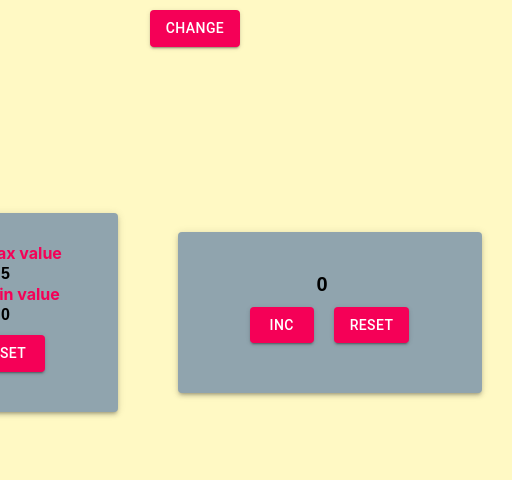
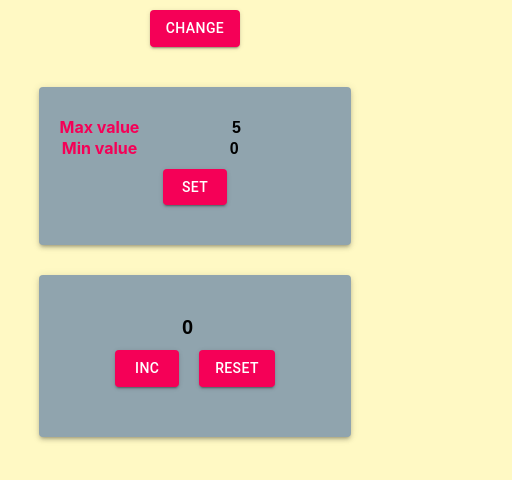
Before and after one commit to EuSet/counter, a React (Create React App) app: page / in a window 390 px wide. Shown: the top 480 px of the page, 512 px wide, since content can reach past the window. Built offline with nearby package versions, Linux system fonts and the light colour scheme.

Commit message:
added use reducer and adaptive, refactor code

```diff
--- a/src/App.css
+++ b/src/App.css
@@ -8,7 +8,7 @@ body{
 }
 .App {
   text-align: center;
-  height: 512px;
+  min-height: 512px;
 }
 .error{
   color: red;
@@ -20,3 +20,9 @@ body{
 input:focus{
   outline: none;
 }
+
+@media screen and (max-width: 760px) {
+  .container{
+    display: inline-block;
+  }
+}
--- a/src/App.tsx
+++ b/src/App.tsx
@@ -1,109 +1,101 @@
-import React, {useEffect, useState} from 'react';
+import React, {useEffect, useReducer, useState} from 'react';
 import './App.css';
 import {Counter} from "./Components/Counter";
 import {Settings} from "./Components/Settings";
 import {Grid, Paper} from "@material-ui/core";
 import {UniversalButton} from "./Components/Common/UniversalButton";
+import {
+    initialState,
+    reducer,
+    setMaxInputValueAC,
+    setMaxValueAC,
+    setNewStartValueAC,
+    setNewValueAC,
+    setShowCounterAC,
+    setStartValueAC,
+    setTypeValueAC,
+    setValueAC,
+    setValueResetAC
+} from "./Components/reducer";
 
 
 function App() {
-    const [startValue, setStartValue] = useState<number>(0)
-    const [value, setValue] = useState<number>(0)
-    const [maxValue, setMaxValue] = useState<number>(5)
-    const [maxInputValue, setMaxInputValue] = useState<number>(maxValue)
-    const [typeValue, setTypeValue] = useState<boolean>(false)
-    const [showCounter, setShowCounter] = useState<boolean>(true)
     const [displayOptions, setDisplayOptions] = useState<boolean>(false)
+
+
+    const [state, dispatch] = useReducer(reducer, initialState)
+
 
     useEffect(() => {
         const valueAsString = localStorage.getItem('counterValue')
         if (valueAsString) {
             const newValue = JSON.parse(valueAsString)
-            setValue(newValue)
+            dispatch(setNewValueAC(newValue))
         }
     }, [])
     useEffect(() => {
-        localStorage.setItem('counterValue', JSON.stringify(value))
-    }, [value])
+        localStorage.setItem('counterValue', JSON.stringify(state.value))
+    }, [state.value])
 
     const buttonIncFunction = () => {
-        setValue(value + 1)
+        dispatch(setValueAC())
     }
     const buttonResetFunction = () => {
-        setValue(startValue)
+        dispatch(setValueResetAC())
     }
     const addStartValue = (e: React.ChangeEvent<HTMLInputElement>) => {
-        setStartValue(e.currentTarget.valueAsNumber)
-        setTypeValue(true)
+        dispatch(setStartValueAC(e.currentTarget.valueAsNumber))
+        dispatch(setTypeValueAC(true))
         if (e.currentTarget.valueAsNumber < 0) {
-            setMaxInputValue(value)
+            dispatch(setMaxInputValueAC(state.value))
         }
     }
     const addMaxValue = (e: React.ChangeEvent<HTMLInputElement>) => {
-        setMaxValue(e.currentTarget.valueAsNumber)
-        setTypeValue(true)
+        dispatch(setMaxValueAC(e.currentTarget.valueAsNumber))
+        dispatch(setTypeValueAC(true))
     }
     const buttonOnClick = () => {
-        setValue(startValue)
-        setMaxInputValue(maxValue)
-        setTypeValue(false)
-        setShowCounter(!showCounter)
+        dispatch(setNewStartValueAC(state.startValue))
+        dispatch(setMaxInputValueAC(state.maxValue))
+        dispatch(setTypeValueAC(false))
+        dispatch(setShowCounterAC(!state.showCounter))
     }
-
+    const settings = <Paper style={{padding: '30px 0', margin: '30px', backgroundColor: '#90a4ae'}} elevation={3}>
+        <Grid item>
+            <Settings maxValue={state.maxValue} startValue={state.startValue} addMaxValue={addMaxValue}
+                      addStartValue={addStartValue} buttonOnClick={buttonOnClick} value={state.value}/>
+        </Grid>
+    </Paper>
+    const counter = <Paper style={{padding: '40px 20px', margin: '30px', backgroundColor: '#90a4ae'}} elevation={3}>
+        <Grid item>
+            <Counter
+                maxInputValue={state.maxInputValue}
+                maxValue={state.maxValue}
+                value={state.value}
+                // setValue={setValue}
+                buttonIncFunction={buttonIncFunction}
+                buttonResetFunction={buttonResetFunction}
+                startValue={state.startValue}
+                typeValue={state.typeValue}
+                setShowCounterAC={setShowCounterAC}
+                displayOptions={displayOptions}
+            />
+        </Grid>
+    </Paper>
     return (
         <div className="App">
             <UniversalButton title={'Change'} universalFunction={() => {
                 setDisplayOptions(!displayOptions)
             }}/>
-            <Grid justify={'center'} alignItems={'center'} style={{height: '512px'}} container>
-                {displayOptions ? showCounter ?
-                    <Paper style={{padding: '30px 0', margin: '30px', backgroundColor: '#90a4ae'}} elevation={3}>
-                        <Grid item>
-                            <Settings maxValue={maxValue} startValue={startValue} addMaxValue={addMaxValue}
-                                      addStartValue={addStartValue} buttonOnClick={buttonOnClick} value={value}/>
-                        </Grid>
-                    </Paper>
+            <Grid justify={'center'} alignItems={'center'} container>
+                {displayOptions ? state.showCounter ?
+                    {settings}
                     :
-                    <Paper style={{padding: '40px 0', margin: '30px', backgroundColor: '#90a4ae'}} elevation={3}>
-                        <Grid item>
-                            <Counter
-                                maxInputValue={maxInputValue}
-                                maxValue={maxValue}
-                                value={value}
-                                setValue={setValue}
-                                buttonIncFunction={buttonIncFunction}
-                                buttonResetFunction={buttonResetFunction}
-                                startValue={startValue}
-                                typeValue={typeValue}
-                                setShowCounter={setShowCounter}
-                                displayOptions={displayOptions}
-                            />
-                        </Grid>
-                    </Paper>
+                    {counter}
                     :
                     <div className={'container'}>
-                        <Paper style={{padding: '30px 0', margin: '30px', backgroundColor: '#90a4ae'}} elevation={3}>
-                            <Grid item>
-                                <Settings maxValue={maxValue} startValue={startValue} addMaxValue={addMaxValue}
-                                          addStartValue={addStartValue} buttonOnClick={buttonOnClick} value={value}/>
-                            </Grid>
-                        </Paper>
-                        <Paper style={{padding: '40px 0', margin: '30px', backgroundColor: '#90a4ae'}} elevation={3}>
-                            <Grid item>
-                                <Counter
-                                    maxInputValue={maxInputValue}
-                                    maxValue={maxValue}
-                                    value={value}
-                                    setValue={setValue}
-                                    buttonIncFunction={buttonIncFunction}
-                                    buttonResetFunction={buttonResetFunction}
-                                    startValue={startValue}
-                                    typeValue={typeValue}
-                                    setShowCounter={setShowCounter}
-                                    displayOptions={displayOptions}
-                                />
-                            </Grid>
-                        </Paper>
+                        {settings}
+                        {counter}
                     </div>}
             </Grid>
         </div>
--- a/src/Components/Counter.module.css
+++ b/src/Components/Counter.module.css
@@ -2,7 +2,7 @@
     display: inline-block
 }
 .inputStyle {
-    width: 300px;
+    max-width: 300px;
     text-align: center;
     font-weight: bold;
     font-size: 30px;
@@ -10,7 +10,7 @@
     background-color: #90a4ae;
 }
 .inputTextStyle{
-    width: 300px;
+    max-width: 300px;
     text-align: center;
     color: black;
     border: 0;
@@ -19,7 +19,7 @@
     background-color: #90a4ae;
 }
 .inputErrorStyle {
-    width: 300px;
+    max-width: 300px;
     text-align: center;
     color: red;
     border: 0;
--- a/src/Components/Counter.tsx
+++ b/src/Components/Counter.tsx
@@ -7,11 +7,10 @@ type PropsType = {
     maxValue:number
     startValue: number
     maxInputValue: number
-    setValue: (value: number) => void
     buttonIncFunction: () => void
     buttonResetFunction: () => void
     typeValue:boolean
-    setShowCounter:(toggle:boolean) => void
+    setShowCounterAC:(toggle:boolean) => void
     displayOptions:boolean
 }
 
@@ -38,7 +37,7 @@ export const Counter = (props: PropsType) => {
             />
             {props.displayOptions ? <UniversalButton
                 title={'Set'}
-                universalFunction={() => {props.setShowCounter(true)}}
+                universalFunction={() => {props.setShowCounterAC(true)}}
             /> : null }
 
         </div>
--- a/src/Components/Settings.module.css
+++ b/src/Components/Settings.module.css
@@ -1,5 +1,5 @@
 .inputTextStyle{
-    width: 205px;
+    max-width: 205px;
     text-align: center;
     color: black;
     border: 0;
@@ -8,7 +8,7 @@
     background-color: #90a4ae;
 }
 .inputErrorStyle {
-    width: 205px;
+    max-width: 205px;
     text-align: center;
     color: red;
     border: 0;
--- /dev/null
+++ b/src/Components/reducer.tsx
@@ -0,0 +1,117 @@
+
+
+type InitialStateType = {
+    startValue: number
+    value: number
+    maxValue: number
+    maxInputValue: number
+    typeValue: boolean
+    showCounter: boolean
+    displayOptions: boolean
+}
+type ActionType = ReturnType<typeof setValueAC>
+    | ReturnType<typeof setNewValueAC>
+    | ReturnType<typeof setValueResetAC>
+    | ReturnType<typeof setNewStartValueAC>
+    | ReturnType<typeof setStartValueAC>
+    | ReturnType<typeof setTypeValueAC>
+    | ReturnType<typeof setMaxInputValueAC>
+    | ReturnType<typeof setMaxValueAC>
+    | ReturnType<typeof setShowCounterAC>
+export const initialState = {
+    startValue: 0,
+    value: 0,
+    maxValue: 5,
+    maxInputValue: 5,
+    typeValue: false,
+    showCounter: true,
+    displayOptions: false
+}
+export const SET_VALUE = 'SET_VALUE'
+export const SET_VALUE_RESET = 'SET_VALUE_RESET'
+export const SET_NEW_VALUE = 'SET_NEW_VALUE'
+export const SET_NEW_START_VALUE = 'SET_NEW_START_VALUE'
+export const SET_START_CURRENT_VALUE = 'SET_START_CURRENT_VALUE'
+export const SET_TYPE_VALUE_TRUE = 'SET_TYPE_VALUE_TRUE'
+export const SET_MAX_INPUT_VALUE = 'SET_MAX_INPUT_VALUE'
+export const SET_MAX_VALUE = 'SET_MAX_VALUE'
+export const SET_SHOW_COUNTER = 'SET_SHOW_COUNTER'
+export const reducer = (state: InitialStateType, action: ActionType): InitialStateType => {
+    switch (action.type) {
+        case SET_VALUE:
+            return {
+                ...state,
+                value: state.value + 1
+            }
+        case SET_VALUE_RESET:
+            return {
+                ...state,
+                value: state.startValue
+            }
+        case SET_NEW_VALUE:
+            return {
+                ...state,
+                value: action.newValue
+            }
+        case SET_NEW_START_VALUE:
+            return {
+                ...state,
+                value: action.startValue
+            }
+        case SET_START_CURRENT_VALUE:
+            return {
+                ...state,
+                startValue: action.currentValue
+            }
+        case SET_TYPE_VALUE_TRUE:
+            return {
+                ...state,
+                typeValue: action.value
+            }
+        case SET_MAX_INPUT_VALUE:
+            return {
+                ...state,
+                maxInputValue: action.value
+            }
+        case SET_MAX_VALUE:
+            return {
+                ...state,
+                maxValue: action.value
+            }
+        case SET_SHOW_COUNTER:
+            return {
+                ...state,
+                showCounter: !state.showCounter
+            }
+        default:
+            return state
+    }
+}
+
+export const setValueAC = () => {
+    return {type: SET_VALUE} as const
+}
+export const setValueResetAC = () => {
+    return {type: SET_VALUE_RESET} as const
+}
+export const setNewValueAC = (newValue: number) => {
+    return {type: SET_NEW_VALUE, newValue} as const
+}
+export const setNewStartValueAC = (startValue: number) => {
+    return {type: SET_NEW_START_VALUE, startValue} as const
+}
+export const setStartValueAC = (currentValue: number) => {
+    return {type: SET_START_CURRENT_VALUE, currentValue} as const
+}
+export const setTypeValueAC = (value: boolean) => {
+    return {type: SET_TYPE_VALUE_TRUE, value} as const
+}
+export const setMaxInputValueAC = (value: number) => {
+    return {type: SET_MAX_INPUT_VALUE, value} as const
+}
+export const setMaxValueAC = (value: number) => {
+    return {type: SET_MAX_VALUE, value} as const
+}
+export const setShowCounterAC = (value: boolean) => {
+    return {type: SET_SHOW_COUNTER, value} as const
+}
```
